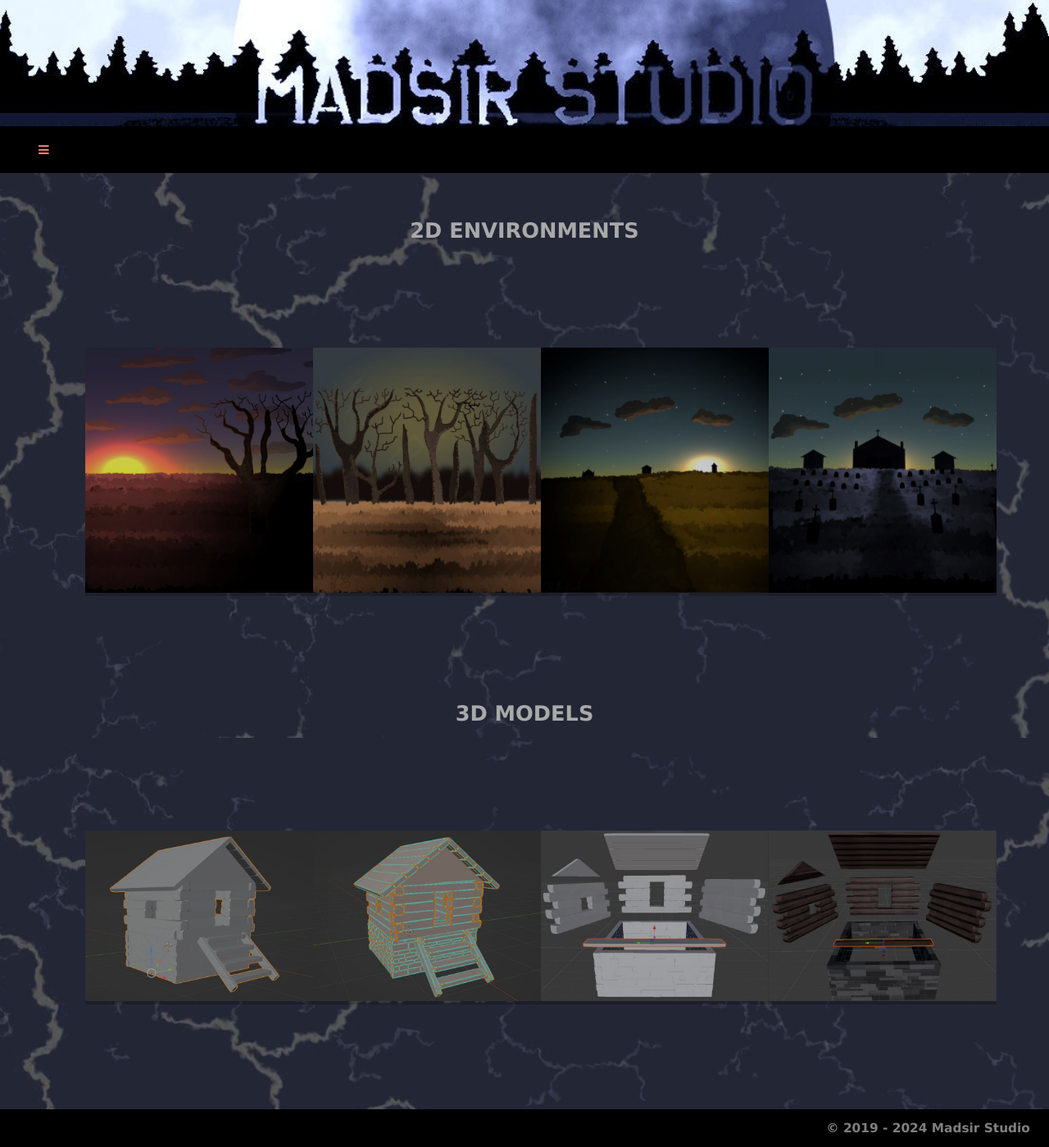
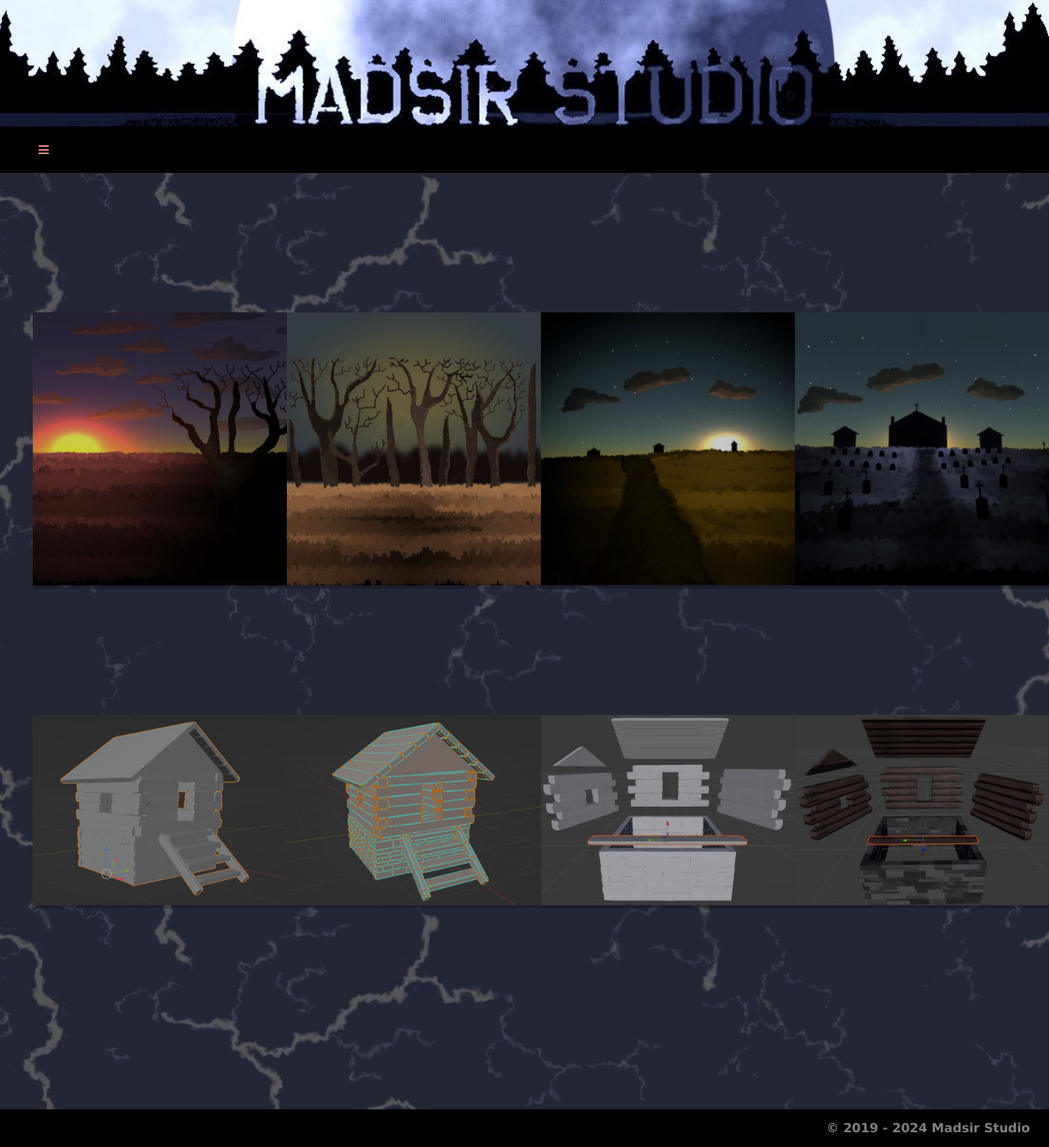
Before and after one commit to Madsir/madsirstudio.github.io, a Jekyll site: the page built from portfolio/index.html, in a window 1280 px wide and 1399 px high. Shown: the whole window at 82% size. Built offline with Jekyll 4.4.1, drawn with Linux system fonts in a browser that asks for light colours.

Commit message:
Update index.html

```diff
--- a/portfolio/index.html
+++ b/portfolio/index.html
@@ -9,7 +9,7 @@
 <style>
   .main {
   border-radius: 10px;
-  margin-left: 5%; /* Same width as the sidebar + left position in px */
+  margin-left: 5%
   margin-right: 5%;
   margin-top: 2%;
   margin-bottom: 2%;
@@ -157,8 +157,6 @@
 <body>
   <br>
   <br>
-  <div class="main">
-  <h1>2D ENVIRONMENTS</h1>
   <div class="container">
   <div class="top">
       <ul>
@@ -185,7 +183,6 @@
     -->
     </div>
 </div>
-    <h1>3D MODELS</h1>
   <div class="container">
   <div class="top">
       <ul>
```
